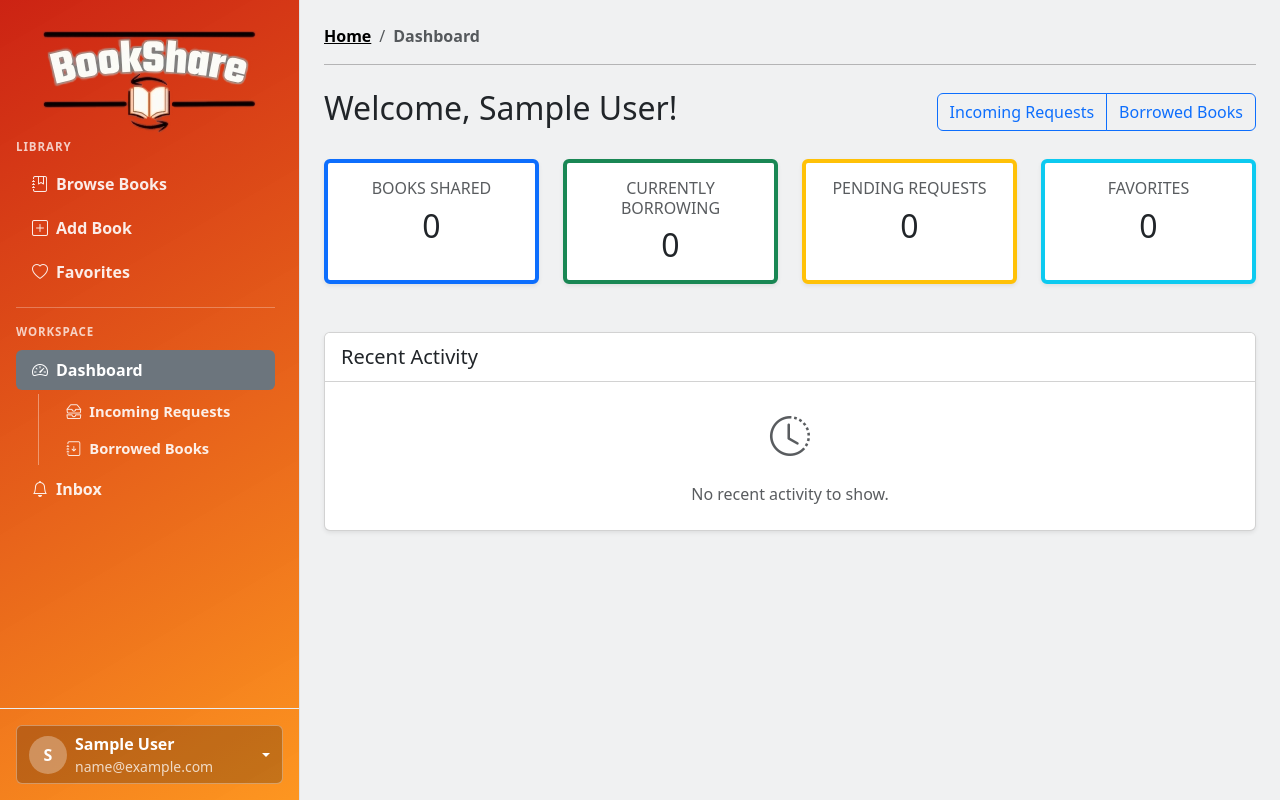
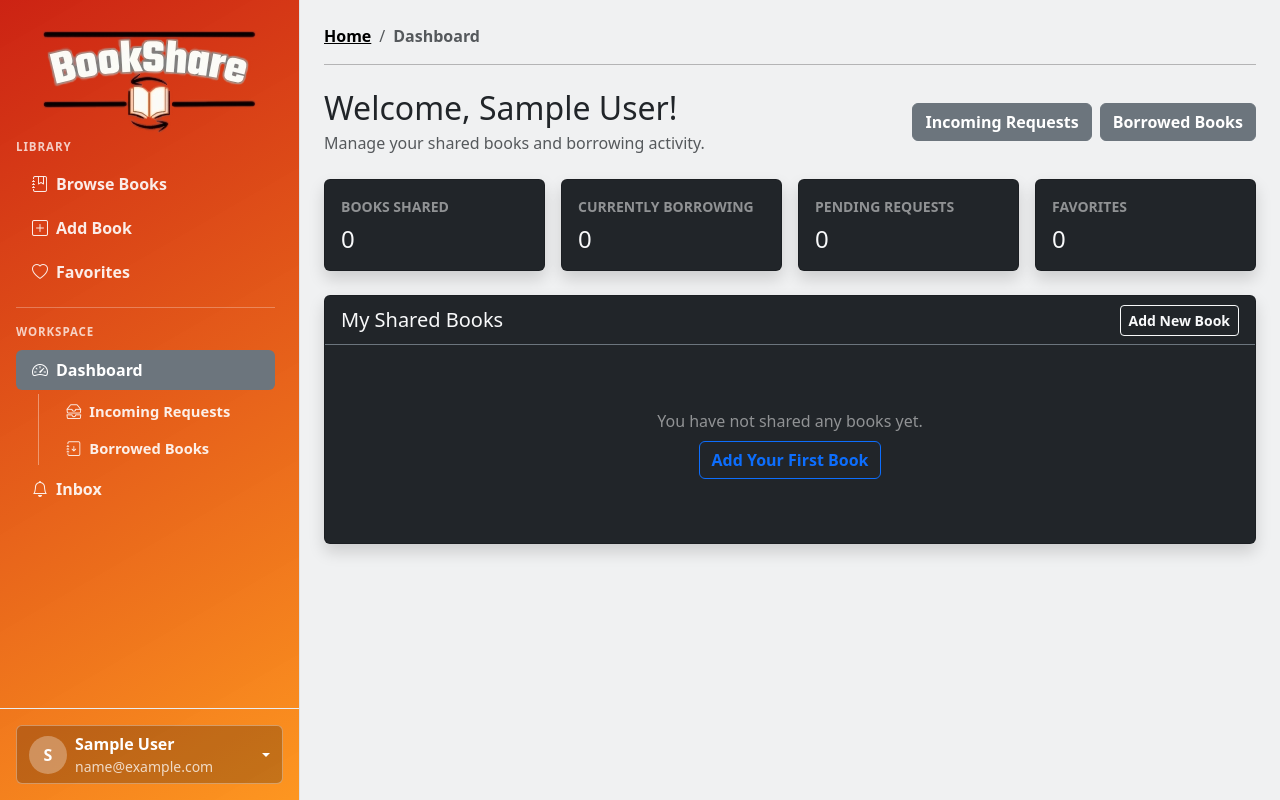
Before and after one commit to TalalAhmad-dev/Book-Sharing-Platform, a Flask app: page /dashboard/ in a window 1280 px wide. Run offline with Flask 3, Linux system fonts and the light colour scheme; the visitor is signed in with stand-in values (Sample User, id 1); data that the repository does not hold is empty; some libraries are stand-ins or nearby versions.

Commit message:
Enhances dashboard UX with stats and shared-books preview
Enhances dashboard to surface key stats and a compact preview of the user's shared books for faster access and management.

Adds a backend query to fetch recent shared books and passes them to the dashboard; updates compact book card logic to enable owner edit actions in the dashboard context. Modernizes dashboard UI with stat cards, add-book CTA, and a dedicated shared-books section.

Limits profile book listing to the latest 5 entries and exposes total count plus a "View All" link for owners to reduce page weight while preserving navigation to the full list.

```diff
--- a/routes/dashboard.py
+++ b/routes/dashboard.py
@@ -10,6 +10,16 @@ dashboard_bp = Blueprint('dashboard', __name__)
 @login_required
 def index():
     try:
+        my_shared_books = (
+            Book.query.filter(
+                Book.owner_id == current_user.id,
+                Book.deleted_at.is_(None)
+            )
+            .order_by(Book.updated_at.desc(), Book.created_at.desc())
+            .limit(8)
+            .all()
+        )
+
         my_books_count = Book.query.filter(
             Book.owner_id == current_user.id,
             Book.deleted_at.is_(None)
@@ -29,7 +39,8 @@ def index():
                                my_books_count=my_books_count,
                                borrowed_count=borrowed_count,
                                pending_requests_count=pending_requests_count,
-                               favorites_count=favorites_count)
+                               favorites_count=favorites_count,
+                               my_shared_books=my_shared_books)
     except Exception as e:
         current_app.logger.exception(f"Error loading dashboard index: {e}")
         flash("An error occurred while loading your dashboard.", "danger")
@@ -37,7 +48,8 @@ def index():
                                my_books_count=0,
                                borrowed_count=0,
                                pending_requests_count=0,
-                               favorites_count=0)
+                               favorites_count=0,
+                               my_shared_books=[])
 
 @dashboard_bp.route('/incoming-requests')
 @login_required
--- a/templates/books/_book_cards_compact.html
+++ b/templates/books/_book_cards_compact.html
@@ -39,7 +39,7 @@
                                     <button type="submit" class="btn btn-outline-danger fw-semibold btn-sm w-100">Remove Favorite</button>
                                 </form>
                             {% endif %}
-                            {% if book.owner_id == current_user.id and card_context == 'profile' %}
+                            {% if book.owner_id == current_user.id and card_context in ['profile', 'dashboard'] %}
                                 <a href="{{ url_for('books.edit', book_id=book.id) }}"
                                    class="btn btn-secondary fw-semibold btn-sm">Edit Book Details</a>
                             {% endif %}
--- a/templates/dashboard/index.html
+++ b/templates/dashboard/index.html
@@ -1,57 +1,98 @@
 {% extends "base/protected.html" %}
 {% block title %}Dashboard - BookShare{% endblock %}
 {% block content %}
-    <!-- TODO: Update the form-select dropdown options to have black background when on hover accross all project -->
-    <div class="d-flex justify-content-between align-items-center mb-4">
-        <h1 class="h2">Welcome, {{ current_user.name }}!</h1>
-        <div class="btn-group">
-            <a href="{{ url_for('dashboard.incoming_requests') }}"
-               class="btn btn-outline-primary">Incoming Requests</a>
-            <a href="{{ url_for('dashboard.borrowed') }}"
-               class="btn btn-outline-primary">Borrowed Books</a>
+    <div class="d-flex flex-column flex-md-row justify-content-between align-items-md-center gap-3 mb-4"
+         data-aos="fade-down"
+         data-aos-easing="ease-in-sine"
+         data-aos-duration="200">
+        <div>
+            <h1 class="h2 mb-1">Welcome, {{ current_user.name }}!</h1>
+            <p class="text-muted mb-0">Manage your shared books and borrowing activity.</p>
+        </div>
+        <div class="d-flex flex-wrap gap-2">
+            <a href="{{ url_for('dashboard.incoming_requests') }}" class="btn btn-secondary fw-semibold">Incoming Requests</a>
+            <a href="{{ url_for('dashboard.borrowed') }}" class="btn btn-secondary fw-semibold">Borrowed Books</a>
         </div>
     </div>
-    <div class="row g-4 mb-5">
-        <div class="col-md-3">
-            <div class="card shadow-sm h-100 border-start border-primary border-4">
-                <div class="card-body text-center">
-                    <h6 class="text-muted text-uppercase mb-2">Books Shared</h6>
-                    <div class="h2 mb-0">{{ my_books_count }}</div>
+
+    <div class="row g-3 mb-4">
+        <div class="col-12 col-md-6 col-xl-3"
+             data-aos="fade-up"
+             data-aos-easing="linear"
+             data-aos-delay="100"
+             data-aos-offset="0"
+             data-aos-duration="300">
+            <div class="card bg-dark text-light shadow h-100">
+                <div class="card-body">
+                    <p class="small text-uppercase text-white-50 fw-semibold mb-2">Books Shared</p>
+                    <h3 class="h4 mb-0">{{ my_books_count }}</h3>
                 </div>
             </div>
         </div>
-        <div class="col-md-3">
-            <div class="card shadow-sm h-100 border-start border-success border-4">
-                <div class="card-body text-center">
-                    <h6 class="text-muted text-uppercase mb-2">Currently Borrowing</h6>
-                    <div class="h2 mb-0">{{ borrowed_count }}</div>
+        <div class="col-12 col-md-6 col-xl-3"
+             data-aos="fade-up"
+             data-aos-easing="linear"
+             data-aos-delay="150"
+             data-aos-offset="0"
+             data-aos-duration="300">
+            <div class="card bg-dark text-light shadow h-100">
+                <div class="card-body">
+                    <p class="small text-uppercase text-white-50 fw-semibold mb-2">Currently Borrowing</p>
+                    <h3 class="h4 mb-0">{{ borrowed_count }}</h3>
                 </div>
             </div>
         </div>
-        <div class="col-md-3">
-            <div class="card shadow-sm h-100 border-start border-warning border-4">
-                <div class="card-body text-center">
-                    <h6 class="text-muted text-uppercase mb-2">Pending Requests</h6>
-                    <div class="h2 mb-0">{{ pending_requests_count }}</div>
+        <div class="col-12 col-md-6 col-xl-3"
+             data-aos="fade-up"
+             data-aos-easing="linear"
+             data-aos-delay="200"
+             data-aos-offset="0"
+             data-aos-duration="300">
+            <div class="card bg-dark text-light shadow h-100">
+                <div class="card-body">
+                    <p class="small text-uppercase text-white-50 fw-semibold mb-2">Pending Requests</p>
+                    <h3 class="h4 mb-0">{{ pending_requests_count }}</h3>
                 </div>
             </div>
         </div>
-        <div class="col-md-3">
-            <div class="card shadow-sm h-100 border-start border-info border-4">
-                <div class="card-body text-center">
-                    <h6 class="text-muted text-uppercase mb-2">Favorites</h6>
-                    <div class="h2 mb-0">{{ favorites_count }}</div>
+        <div class="col-12 col-md-6 col-xl-3"
+             data-aos="fade-up"
+             data-aos-easing="linear"
+             data-aos-delay="250"
+             data-aos-offset="0"
+             data-aos-duration="300">
+            <div class="card bg-dark text-light shadow h-100">
+                <div class="card-body">
+                    <p class="small text-uppercase text-white-50 fw-semibold mb-2">Favorites</p>
+                    <h3 class="h4 mb-0">{{ favorites_count }}</h3>
                 </div>
             </div>
         </div>
     </div>
-    <div class="card shadow-sm">
-        <div class="card-header bg-white">
-            <h5 class="mb-0 py-1">Recent Activity</h5>
+
+    <div class="card bg-dark text-light shadow"
+         data-aos="fade-up"
+         data-aos-easing="linear"
+         data-aos-delay="150"
+         data-aos-offset="0"
+         data-aos-duration="350">
+        <div class="card-header bg-transparent border-secondary d-flex justify-content-between align-items-center">
+            <h2 class="h5 mb-0 py-1">My Shared Books</h2>
+            <a href="{{ url_for('books.add') }}" class="btn btn-sm btn-outline-light fw-semibold">Add New Book</a>
         </div>
-        <div class="card-body py-4 text-center text-muted">
-            <i class="bi bi-clock-history fs-1 d-block mb-3"></i>
-            <p class="mb-0">No recent activity to show.</p>
+        <div class="card-body">
+            {% if my_shared_books %}
+                {% set books = my_shared_books %}
+                {% set card_context = 'dashboard' %}
+                <div class="row row-cols-1 row-cols-sm-2 row-cols-lg-3 row-cols-xxl-4 g-3">
+                    {% include 'books/_book_cards_compact.html' %}
+                </div>
+            {% else %}
+                <div class="text-center py-5 text-white-50">
+                    <div class="mb-2">You have not shared any books yet.</div>
+                    <a href="{{ url_for('books.add') }}" class="btn btn-outline-primary fw-semibold">Add Your First Book</a>
+                </div>
+            {% endif %}
         </div>
     </div>
 {% endblock %}
```
Also changed, not shown: BACKEND_README.md (+1 -1 lines), FRONTEND_README.md (+10 -13 lines), routes/profile.py (+12 -3 lines), templates/profile/view.html (+12 -11 lines).
